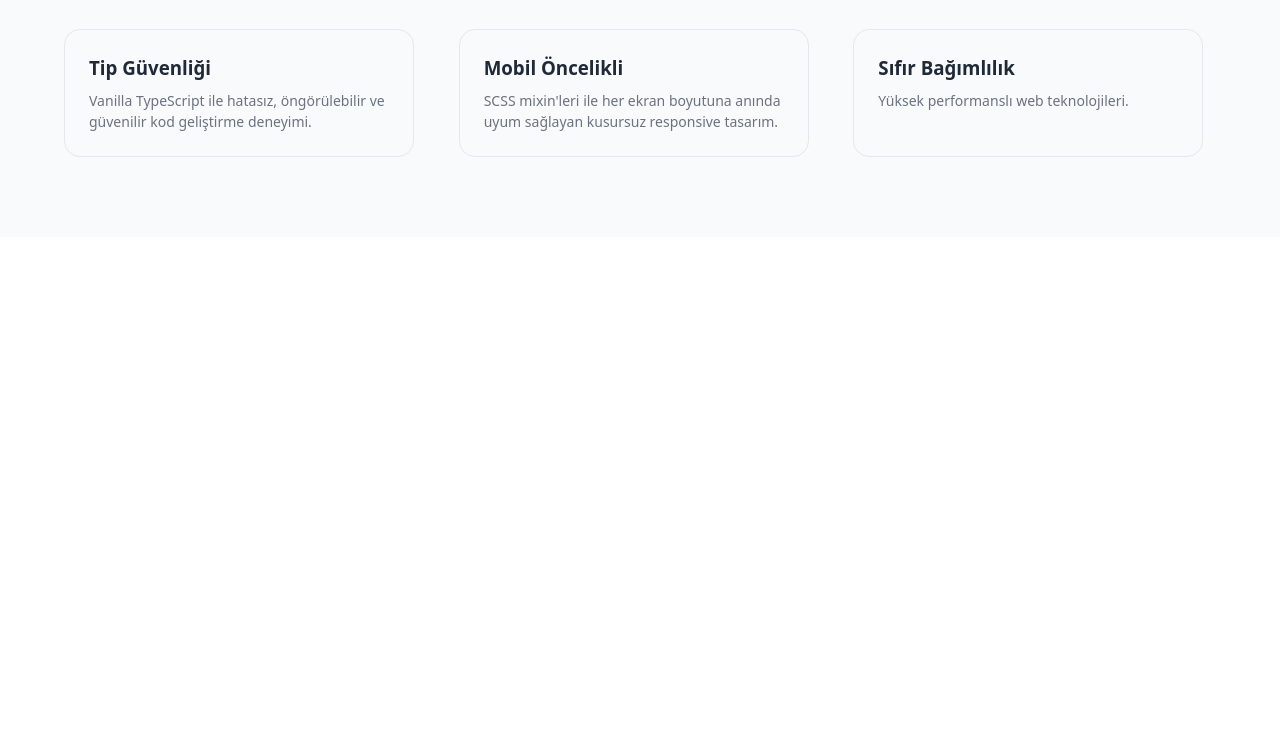
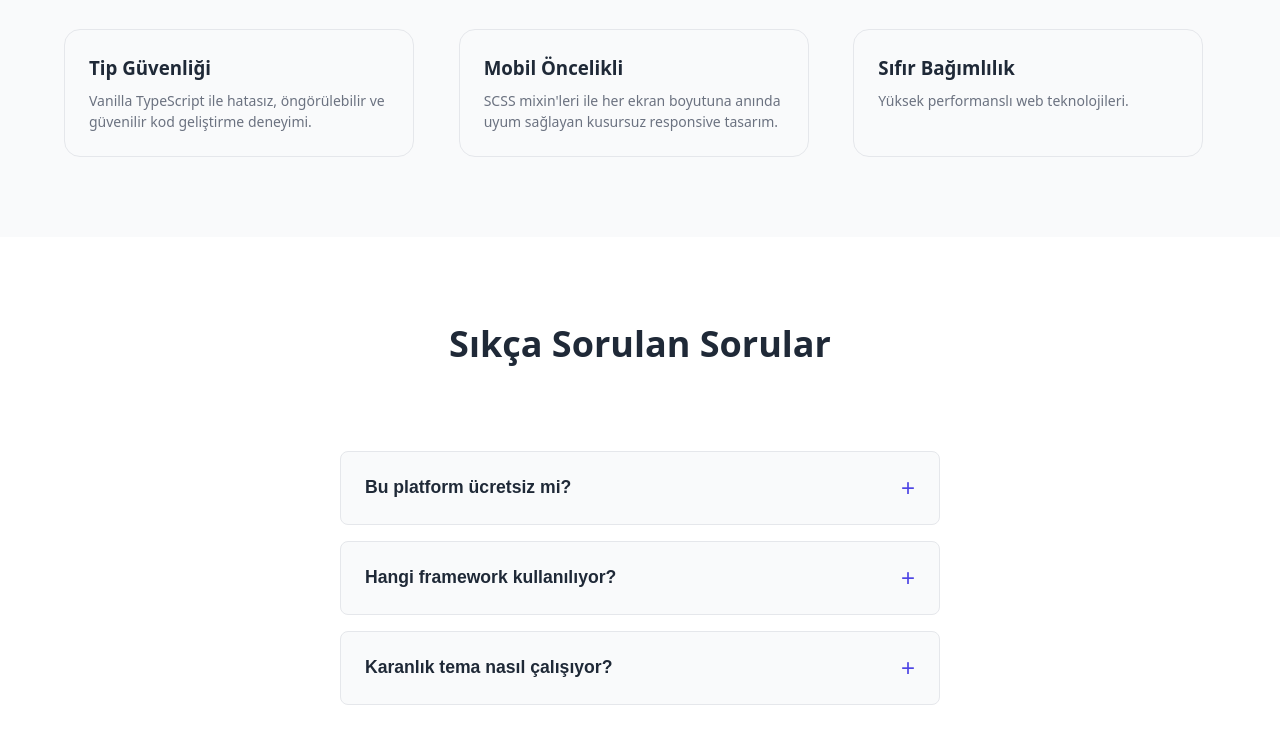
Before and after one commit to iclalolkky/Challange, a website built with Vite: page index.html in a window 1280 px wide. Shown: the part 1065-1808 px from the top of the page. Before the commit the page ends 1302 px from the top, so only its background shows below. Built offline with nearby package versions, Linux system fonts and the light colour scheme.

Commit message:
feat: add faq section with accordion component

```diff
--- a/src/main.ts
+++ b/src/main.ts
@@ -2,6 +2,7 @@ import './styles/main.scss';
 import { createButton } from './components/Button/Button';
 import { createModal } from './components/Modal/Modal';
 import { createCard } from './components/Card/Card';
+import { createAccordion } from './components/Accordion/Accordion';
 
 const headerSection = document.querySelector<HTMLElement>('#header');
 
@@ -105,3 +106,35 @@ if (featuresSection) {
   container.appendChild(grid);
   featuresSection.appendChild(container);
 }
+
+const faqSectionEl = document.querySelector<HTMLElement>('#faq');
+
+if (faqSectionEl) {
+  const container = document.createElement('div');
+  container.classList.add('container', 'faq-section__container');
+
+  const sectionTitle = document.createElement('h2');
+  sectionTitle.classList.add('faq-section__title');
+  sectionTitle.textContent = 'Sıkça Sorulan Sorular';
+
+  const faqData = [
+    {
+      title: 'Bu platform ücretsiz mi?',
+      content: 'Evet, kullanılan tüm teknolojiler (Vite, TypeScript, SCSS) tamamen açık kaynaklı ve ücretsizdir.'
+    },
+    {
+      title: 'Hangi framework kullanılıyor?',
+      content: 'Hiçbir framework kullanılmıyor. Bu proje tamamen sıfır bağımlılık prensibine uygundur.'
+    },
+    {
+      title: 'Karanlık tema nasıl çalışıyor?',
+      content: 'CSS değişkenleri ve HTML root etiketindeki data-theme kullanılarak geçiş sağlanıyor.'
+    }
+  ];
+
+  const accordion = createAccordion(faqData);
+
+  container.appendChild(sectionTitle);
+  container.appendChild(accordion);
+  faqSectionEl.appendChild(container);
+}
--- a/src/styles/_layout.scss
+++ b/src/styles/_layout.scss
@@ -82,3 +82,26 @@
     @include lg { grid-template-columns: repeat(3, 1fr); }
   }
 }
+
+.faq-section {
+  padding: 5rem 0;
+  display: flex;
+  flex-direction: column;
+  align-items: center;
+  background-color: var(--bg-color);
+
+  &__container {
+    display: flex;
+    flex-direction: column;
+    align-items: center;
+    width: 100%;
+  }
+
+  &__title {
+    font-size: 2.25rem;
+    font-weight: 700;
+    color: var(--text-color);
+    text-align: center;
+    margin-bottom: 3rem;
+  }
+}
```
